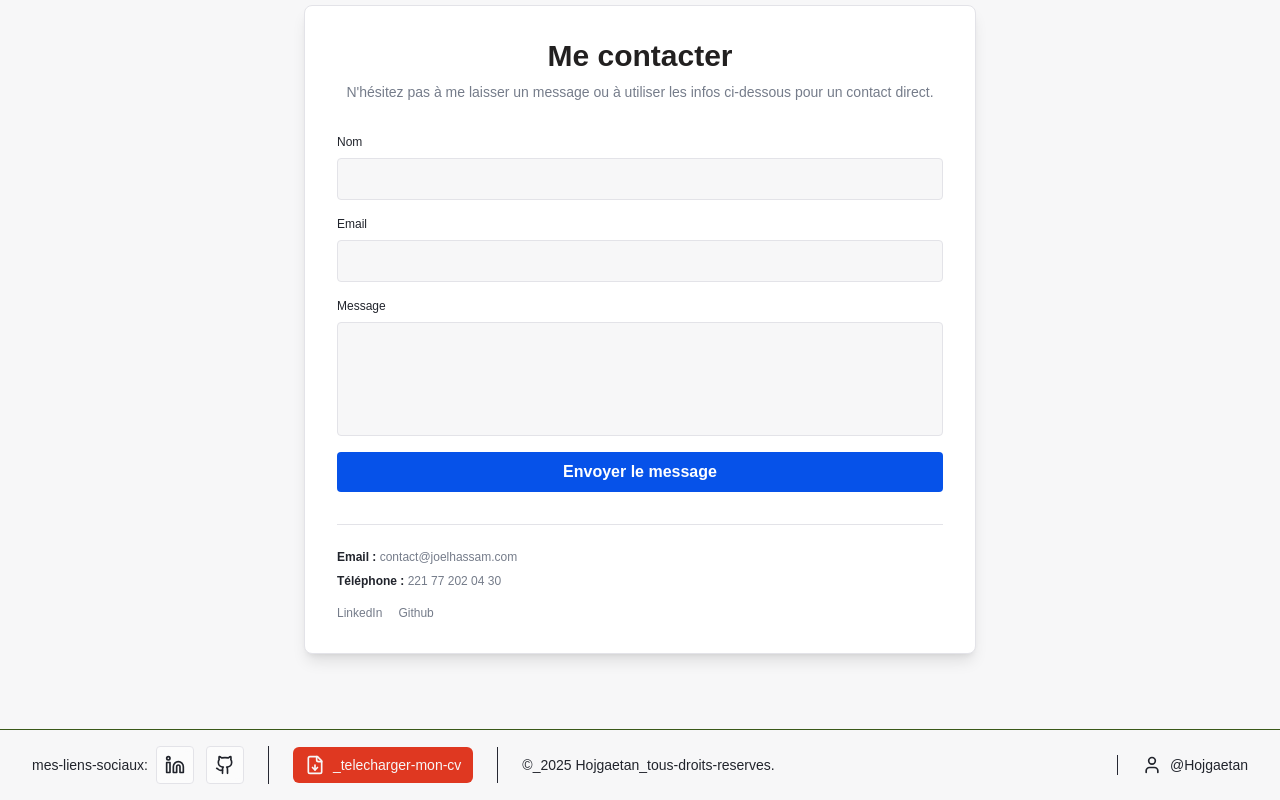
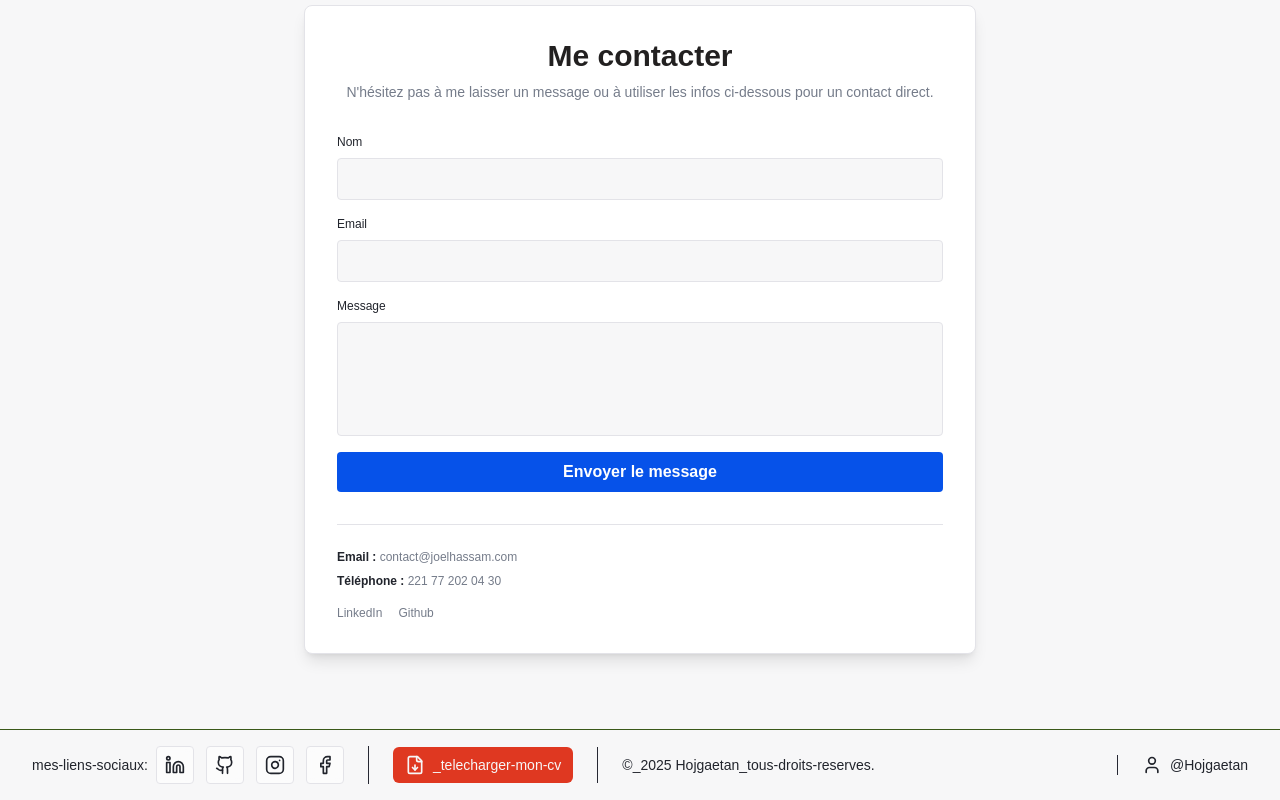
Before and after one commit to Hojgaetan/mon-portfolio, a React (Vite) app: page / in a window 1280 px wide. Shown: the part 2159-2959 px from the top of the page. Built offline with nearby package versions, Linux system fonts and the light colour scheme; no server answers; the database is empty; a web font is replaced by a local one.

Commit message:
feat: Add Instagram and Facebook icons to Footer component

```diff
--- a/src/components/Footer.tsx
+++ b/src/components/Footer.tsx
@@ -1,4 +1,4 @@
-import { Github, Linkedin, User, FileDown } from "lucide-react";
+import { Github, Linkedin, Instagram, Facebook, User, FileDown } from "lucide-react";
 import { useLanguage } from "@/contexts/LanguageContext";
 
 export const Footer = () => {
@@ -20,6 +20,12 @@ export const Footer = () => {
                                 </a>
                                 <a href="https://github.com/Hojgaetan" target="_blank" rel="noopener noreferrer" className="p-2 bg-card/60 backdrop-blur-sm rounded border border-border hover:bg-accent hover:text-accent-foreground transition-colors">
                                     <Github className="w-4 h-4 sm:w-5 sm:h-5" />
+                                </a>
+                                <a href="https://www.instagram.com/joel_hassam/" target="_blank" rel="noopener noreferrer" className="p-2 bg-card/60 backdrop-blur-sm rounded border border-border hover:bg-accent hover:text-accent-foreground transition-colors">
+                                    <Instagram className="w-4 h-4 sm:w-5 sm:h-5" />
+                                </a>
+                                <a href="https://www.facebook.com/joelgaetanhassamobah" target="_blank" rel="noopener noreferrer" className="p-2 bg-card/60 backdrop-blur-sm rounded border border-border hover:bg-accent hover:text-accent-foreground transition-colors">
+                                    <Facebook className="w-4 h-4 sm:w-5 sm:h-5" />
                                 </a>
 							</div>
 						</div>
```
